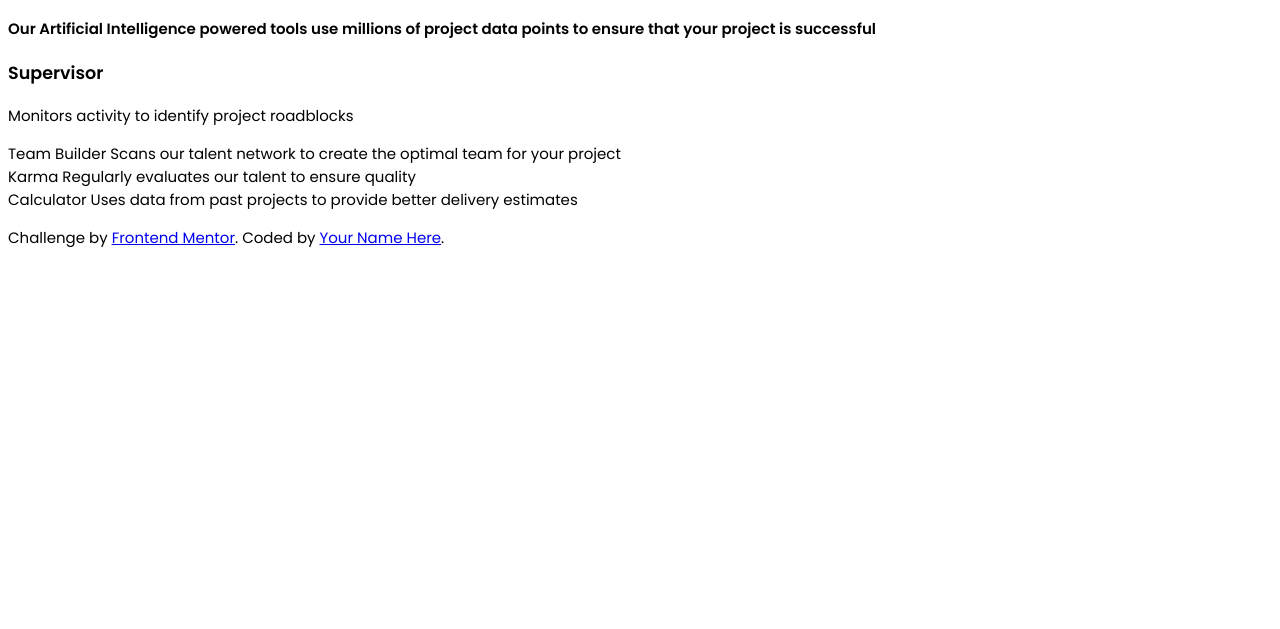
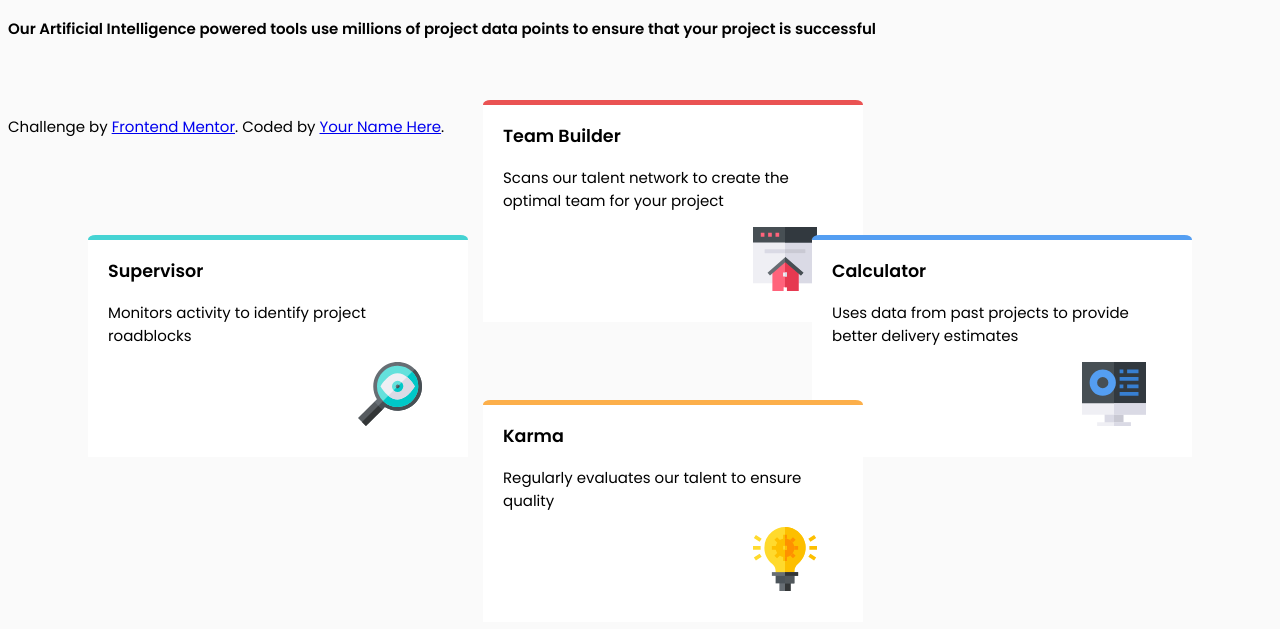
Before and after one commit to TheMagicSmoke/four-card-feature-section, a plain HTML site: page index.html in a window 1280 px wide. Shown: the part 133-762 px from the top of the page. Drawn offline with Linux system fonts and the light colour scheme.

Commit message:
Modify the design - positioning not perfect

```diff
--- a/index.html
+++ b/index.html
@@ -30,26 +30,32 @@
 
 
 
-  <div class="">
-    <div class="">
+  <div class="cards">
+
+    <div class="Teambuilder">
+      <h3>Team Builder</h3>
+      <p>Scans our talent network to create the optimal team for your project</p>
+      <img class="img" src="images/icon-team-builder.svg" alt="Teambuilder Image">
+    </div>
+
+    <div class="Supervisor">
       <h3>Supervisor</h3>
       <p>Monitors activity to identify project roadblocks</p>
+      <img class="img" src="images/icon-supervisor.svg" alt="Supervisor Image">
     </div>
 
-    <div class="">
-      Team Builder
-      Scans our talent network to create the optimal team for your project
+    <div class="Calculator">
+      <h3>Calculator</h3>
+      <p>Uses data from past projects to provide better delivery estimates</p>
+      <img class="img" src="images/icon-calculator.svg" alt="Calculator Image">
     </div>
 
-    <div class="">
-      Karma
-      Regularly evaluates our talent to ensure quality
+    <div class="Karma">
+      <h3>Karma</h3>
+      <p>Regularly evaluates our talent to ensure quality</p>
+      <img class="img" src="images/icon-karma.svg" alt="Karma Image">
     </div>
 
-    <div class="">
-      Calculator
-      Uses data from past projects to provide better delivery estimates
-    </div>
   </div>
 
 
--- a/styles.css
+++ b/styles.css
@@ -3,4 +3,79 @@
 body {
   font-family: 'Poppins', sans-serif;
   font-size: 15px;
+  background-color: hsl(0, 0%, 98%);
 }
+
+
+.cards {
+  padding: 20px;
+  position: relative;
+}
+
+
+.Teambuilder {
+  width: 340px;
+  display: inline-block;
+  background-color: white;
+  border-top-right-radius: 2%;
+  border-top-left-radius: 2%;
+  border-top-style: solid;
+  border-top-width: 5px;
+  border-top-color: hsl(0, 78%, 62%);
+  padding: 0 20px 25px;
+  position: absolute;
+  top: 40px;
+  left: 475px;
+}
+
+.Supervisor {
+  width: 340px;
+  display: inline-block;
+  background-color: white;
+  border-top-right-radius: 2%;
+  border-top-left-radius: 2%;
+  border-top-style: solid;
+  border-top-width: 5px;
+  border-top-color: hsl(180, 62%, 55%);
+  padding: 0 20px 25px;
+  position: absolute;
+  left: 80px;
+  top: 175px;
+  }
+
+.Calculator {
+  width: 340px;
+  display: inline-block;
+  background-color: white;
+  border-top-right-radius: 2%;
+  border-top-left-radius: 2%;
+  border-top-style: solid;
+  border-top-width: 5px;
+  border-top-color: hsl(212, 86%, 64%);
+  padding: 0 20px 25px;
+  position: absolute;
+  right: 80px;
+  top: 175px;
+
+}
+
+.Karma {
+  width: 340px;
+  display: inline-block;
+  background-color: white;
+  border-top-right-radius: 2%;
+  border-top-left-radius: 2%;
+  border-top-style: solid;
+  border-top-width: 5px;
+  border-top-color: hsl(34, 97%, 64%);
+  padding: 0 20px 25px;
+  position: absolute;
+  top: 340px;
+  left: 475px;
+
+}
+
+.img {
+  position: relative;
+  left: 250px;
+}
```
